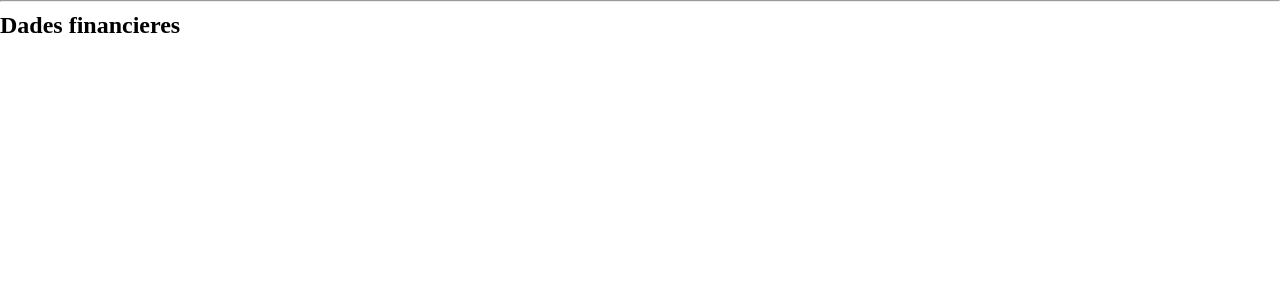
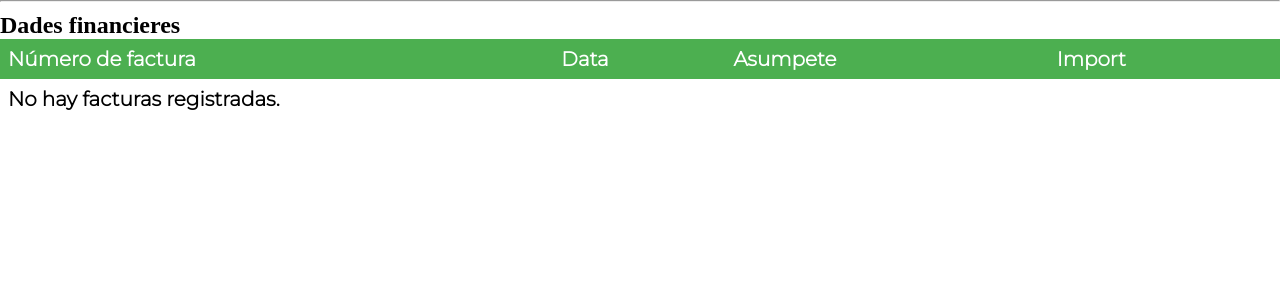
Before and after one commit to GEI-Software/Music-Engine, a Django app: page /dades/ in a window 1280 px wide. Shown: the part 109-409 px from the top of the page. Run offline with Django 4.2, Linux system fonts and the light colour scheme; some libraries are stand-ins or nearby versions; some web fonts are replaced.

Commit message:
gestio de dades financeres

```diff
--- a/Django/Django_Music_Engine/Django_Music_Engine/urls.py
+++ b/Django/Django_Music_Engine/Django_Music_Engine/urls.py
@@ -43,9 +43,9 @@ urlpatterns = [
     path('hours/', HoursListView.as_view(), name='hours_list'),
     path("create/hour_record/", HourRecordCreate.as_view()),
     path('dades/',ReceipListView.as_view(), name='financial_data_list'),
-    path('dades/<int:pk>/',ReceipDetailView.as_view(), name='detail_list'),
-    path('dades/create/',ReceipCreateView.as_view(), name='Create_list'),
-    path('dades/<int:pk>/update/', ReceipUpdateView.as_view(), name='update'),
-    path('dades/<int:pk>/delete/', ReceipDelateView.as_view(), name='delete'),
+    path('dades/<int:pk>/',ReceipDetailView.as_view(), name='financial_data_detail'),
+    path('dades/create/', ReceipCreateView.as_view(), name='financial_data_create'), #Check view
+    path('dades/<int:pk>/update/', ReceipUpdateView.as_view(), name='financial_data_update'),
+    path('dades/<int:pk>/delete/', ReceipDelateView.as_view(), name='financial_data_delete'),
 
 ]
--- a/Django/Django_Music_Engine/music_engine/views.py
+++ b/Django/Django_Music_Engine/music_engine/views.py
@@ -4,7 +4,7 @@ from django.shortcuts import render, get_object_or_404
 from django.urls import reverse_lazy
 from django.utils import timezone
 from .models import *
-from django.views.generic import ListView, UpdateView, CreateView, DeleteView
+from django.views.generic import ListView, UpdateView, CreateView, DeleteView, DetailView
 from .forms import *
 
 
@@ -144,7 +144,7 @@ class ReceipListView(ListView):
     template_name = 'finance/financial_data_list.html'
     context_object_name = 'Receip'
 
-class ReceipDetailView(DeleteView):
+class ReceipDetailView(DetailView): #pk auto
     model = Receip
     template_name = 'finance/financial_data_detail.html'
     context_object_name = 'Receip'
--- a/Django/Django_Music_Engine/templates/detall_tecnic.html
+++ b/Django/Django_Music_Engine/templates/detall_tecnic.html
@@ -1,6 +1,4 @@
 {% include 'navbar.html' %}
-
-{% block content %}
     <h1>Llista de personals tècnics</h1>
     <table>
         <thead>
--- a/Django/Django_Music_Engine/templates/finance/financial_data_detail.html
+++ b/Django/Django_Music_Engine/templates/finance/financial_data_detail.html
@@ -1,3 +1,4 @@
+{% include 'navbar.html' %}
 <!DOCTYPE html>
 <html lang="en">
 <head>
--- a/Django/Django_Music_Engine/templates/finance/financial_data_list.html
+++ b/Django/Django_Music_Engine/templates/finance/financial_data_list.html
@@ -8,6 +8,36 @@
 </head>
 <body>
 <h2>Dades financieres</h2>
+<table>
+    <thead>
+      <tr>
+        <th>Número de factura</th>
+        <th>Data</th>
+        <th>Asumpete</th>
+        <th>Import</th>
+      </tr>
+    </thead>
+    <tbody>
+      {% for receip in facturas %}
+        <tr>
+          <td>{{ receip.numero }}</td>
+          <td>{{ receip.fecha }}</td>
+          <td>{{ receip.concepto }}</td>
+          <td>{{ receip.importe }}</td>
+          <td>
+              <ul>
+                <li><a href="{% url 'financial_data_form' receip.pk %}">Editar</a></li>
+                <li><a href="{% url 'financial_data_remove' receip.pk %}">Elimiar</a></li>
+              </ul>
+          </td>
+        </tr>
+      {% empty %}
+        <tr>
+          <td colspan="5">No hay facturas registradas.</td>
+        </tr>
+      {% endfor %}
+    </tbody>
+  </table>
 
 </body>
 </html>
```
Also changed, not shown: Django/Django_Music_Engine/templates/finance/financial_data_form.html (+8 -1 lines), Django/Django_Music_Engine/templates/finance/financial_data_remove.html (added, +19 -0 lines), Django/Django_Music_Engine/db.sqlite3, Django/Django_Music_Engine/static/css/sing_up.css (added).
